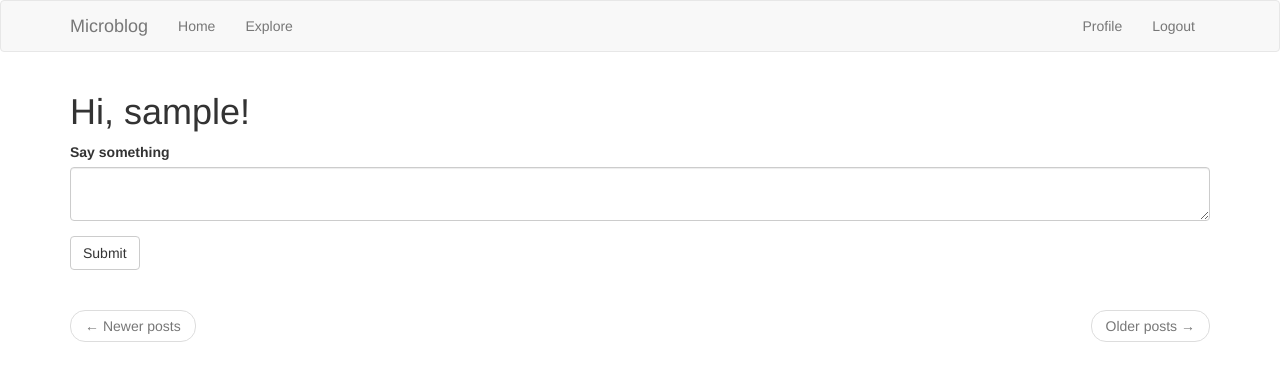
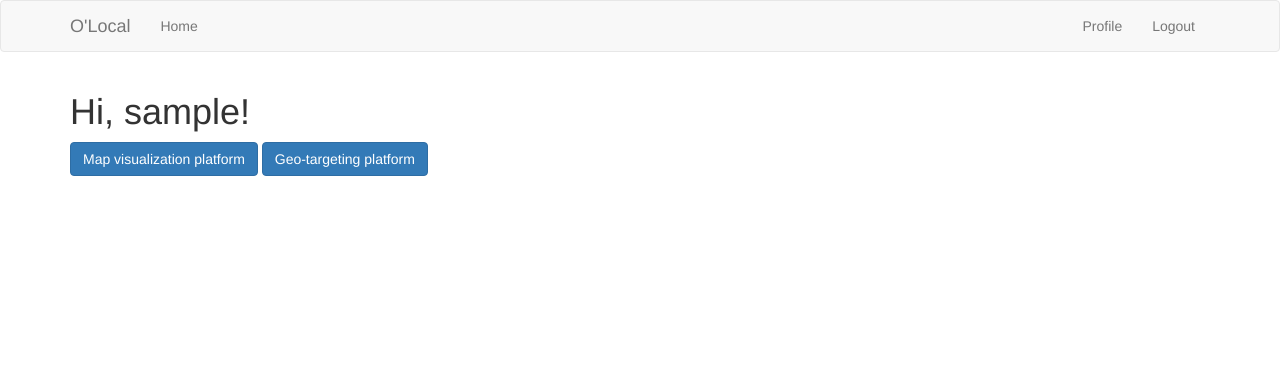
Before and after one commit to shivendrapsingh/olocal, a Flask app: page / in a window 1280 px wide. Shown: the top 381 px of the page. Run offline with Flask 2, Linux system fonts and the light colour scheme; the visitor is signed in with stand-in values (Sample User, id 1); data comes from the database, SQL or seed files in the repository; data that the repository does not hold is empty; some libraries are stand-ins or nearby versions.

Commit message:
olocal app with map visualization

```diff
--- a/app/main/forms.py
+++ b/app/main/forms.py
@@ -25,8 +25,3 @@ class EditProfileForm(FlaskForm):
 
 class EmptyForm(FlaskForm):
     submit = SubmitField('Submit')
-
-
-class PostForm(FlaskForm):
-    post = TextAreaField(_l('Say something'), validators=[DataRequired()])
-    submit = SubmitField(_l('Submit'))
--- a/app/main/routes.py
+++ b/app/main/routes.py
@@ -5,7 +5,7 @@ from flask_login import current_user, login_required
 from flask_babel import _, get_locale
 from guess_language import guess_language
 from app import db
-from app.main.forms import EditProfileForm, EmptyForm, PostForm
+from app.main.forms import EditProfileForm, EmptyForm
 from app.models import User, Post
 from app.translate import translate
 from app.main import bp
@@ -23,27 +23,13 @@ def before_request():
 @bp.route('/index', methods=['GET', 'POST'])
 @login_required
 def index():
-    form = PostForm()
-    if form.validate_on_submit():
-        language = guess_language(form.post.data)
-        if language == 'UNKNOWN' or len(language) > 5:
-            language = ''
-        post = Post(body=form.post.data, author=current_user,
-                    language=language)
-        db.session.add(post)
-        db.session.commit()
-        flash(_('Your post is now live!'))
-        return redirect(url_for('main.index'))
-    page = request.args.get('page', 1, type=int)
-    posts = current_user.followed_posts().paginate(
-        page, current_app.config['POSTS_PER_PAGE'], False)
-    next_url = url_for('main.index', page=posts.next_num) \
-        if posts.has_next else None
-    prev_url = url_for('main.index', page=posts.prev_num) \
-        if posts.has_prev else None
-    return render_template('index.html', title=_('Home'), form=form,
-                           posts=posts.items, next_url=next_url,
-                           prev_url=prev_url)
+    return render_template('index.html', title=_('Home'))
+
+
+@bp.route('/map_visualization')
+@login_required
+def map_visualization():
+    return render_template('map_visualization.html', title=_('Map Visualization'))
 
 
 @bp.route('/explore')
@@ -65,16 +51,7 @@ def explore():
 @login_required
 def user(username):
     user = User.query.filter_by(username=username).first_or_404()
-    page = request.args.get('page', 1, type=int)
-    posts = user.posts.order_by(Post.timestamp.desc()).paginate(
-        page, current_app.config['POSTS_PER_PAGE'], False)
-    next_url = url_for('main.user', username=user.username,
-                       page=posts.next_num) if posts.has_next else None
-    prev_url = url_for('main.user', username=user.username,
-                       page=posts.prev_num) if posts.has_prev else None
-    form = EmptyForm()
-    return render_template('user.html', user=user, posts=posts.items,
-                           next_url=next_url, prev_url=prev_url, form=form)
+    return render_template('user.html', user=user)
 
 
 @bp.route('/edit_profile', methods=['GET', 'POST'])
--- a/app/templates/base.html
+++ b/app/templates/base.html
@@ -1,7 +1,7 @@
 {% extends 'bootstrap/base.html' %}
 
 {% block title %}
-    {% if title %}{{ title }} - Microblog{% else %}{{ _('Welcome to Microblog') }}{% endif %}
+    {% if title %}{{ title }} - O'Local{% else %}{{ _('Welcome') }}{% endif %}
 {% endblock %}
 
 {% block navbar %}
@@ -14,12 +14,11 @@
                     <span class="icon-bar"></span>
                     <span class="icon-bar"></span>
                 </button>
-                <a class="navbar-brand" href="{{ url_for('main.index') }}">Microblog</a>
+                <a class="navbar-brand" href="{{ url_for('main.index') }}">O'Local</a>
             </div>
             <div class="collapse navbar-collapse" id="bs-example-navbar-collapse-1">
                 <ul class="nav navbar-nav">
                     <li><a href="{{ url_for('main.index') }}">{{ _('Home') }}</a></li>
-                    <li><a href="{{ url_for('main.explore') }}">{{ _('Explore') }}</a></li>
                 </ul>
                 <ul class="nav navbar-nav navbar-right">
                     {% if current_user.is_anonymous %}
@@ -48,23 +47,3 @@
         {% block app_content %}{% endblock %}
     </div>
 {% endblock %}
-
-{% block scripts %}
-    {{ super() }}
-    {{ moment.include_moment() }}
-    {{ moment.lang(g.locale) }}
-    <script>
-        function translate(sourceElem, destElem, sourceLang, destLang) {
-            $(destElem).html('<img src="{{ url_for('static', filename='loading.gif') }}">');
-            $.post('/translate', {
-                text: $(sourceElem).text(),
-                source_language: sourceLang,
-                dest_language: destLang
-            }).done(function(response) {
-                $(destElem).text(response['text'])
-            }).fail(function() {
-                $(destElem).text("{{ _('Error: Could not contact server.') }}");
-            });
-        }
-    </script>
-{% endblock %}
--- a/app/templates/index.html
+++ b/app/templates/index.html
@@ -3,25 +3,8 @@
 
 {% block app_content %}
     <h1>{{ _('Hi, %(username)s!', username=current_user.username) }}</h1>
-    {% if form %}
-    {{ wtf.quick_form(form) }}
-    <br>
-    {% endif %}
-    {% for post in posts %}
-        {% include '_post.html' %}
-    {% endfor %}
-    <nav aria-label="...">
-        <ul class="pager">
-            <li class="previous{% if not prev_url %} disabled{% endif %}">
-                <a href="{{ prev_url or '#' }}">
-                    <span aria-hidden="true">&larr;</span> {{ _('Newer posts') }}
-                </a>
-            </li>
-            <li class="next{% if not next_url %} disabled{% endif %}">
-                <a href="{{ next_url or '#' }}">
-                    {{ _('Older posts') }} <span aria-hidden="true">&rarr;</span>
-                </a>
-            </li>
-        </ul>
-    </nav>
+    <a class="btn btn-primary" href="{{ url_for('main.map_visualization') }}"
+       role="button" target="_blank">Map visualization platform</a>
+    <a class="btn btn-primary" href="#" role="button" target="_blank">Geo-targeting platform</a>
+    </a>
 {% endblock %}
```
Also changed, not shown: app/templates/map_visualization.html (added, +7 -0 lines), app/templates/user.html (+6 -47 lines), olocal.py (renamed from microblog.py), 2 other files.
